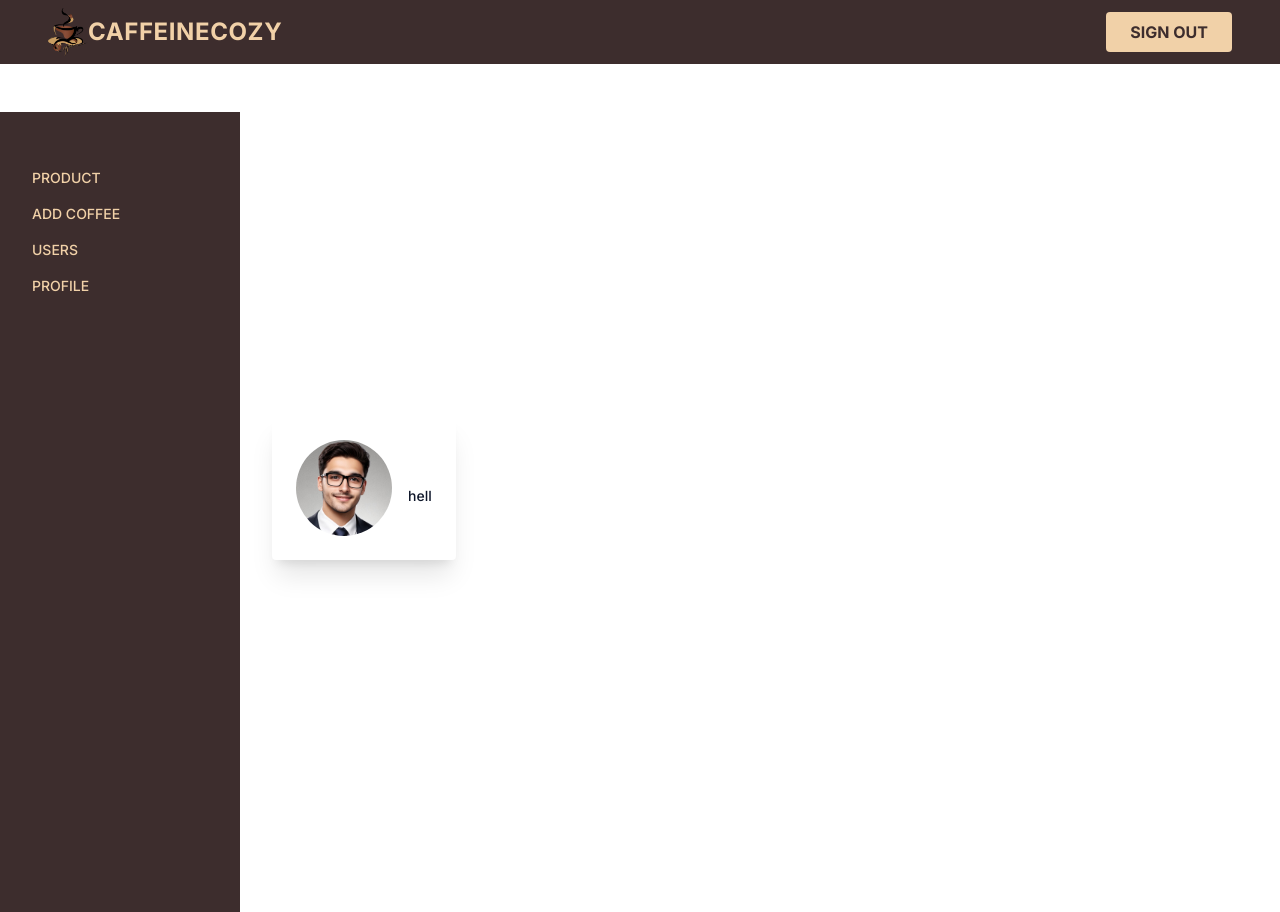
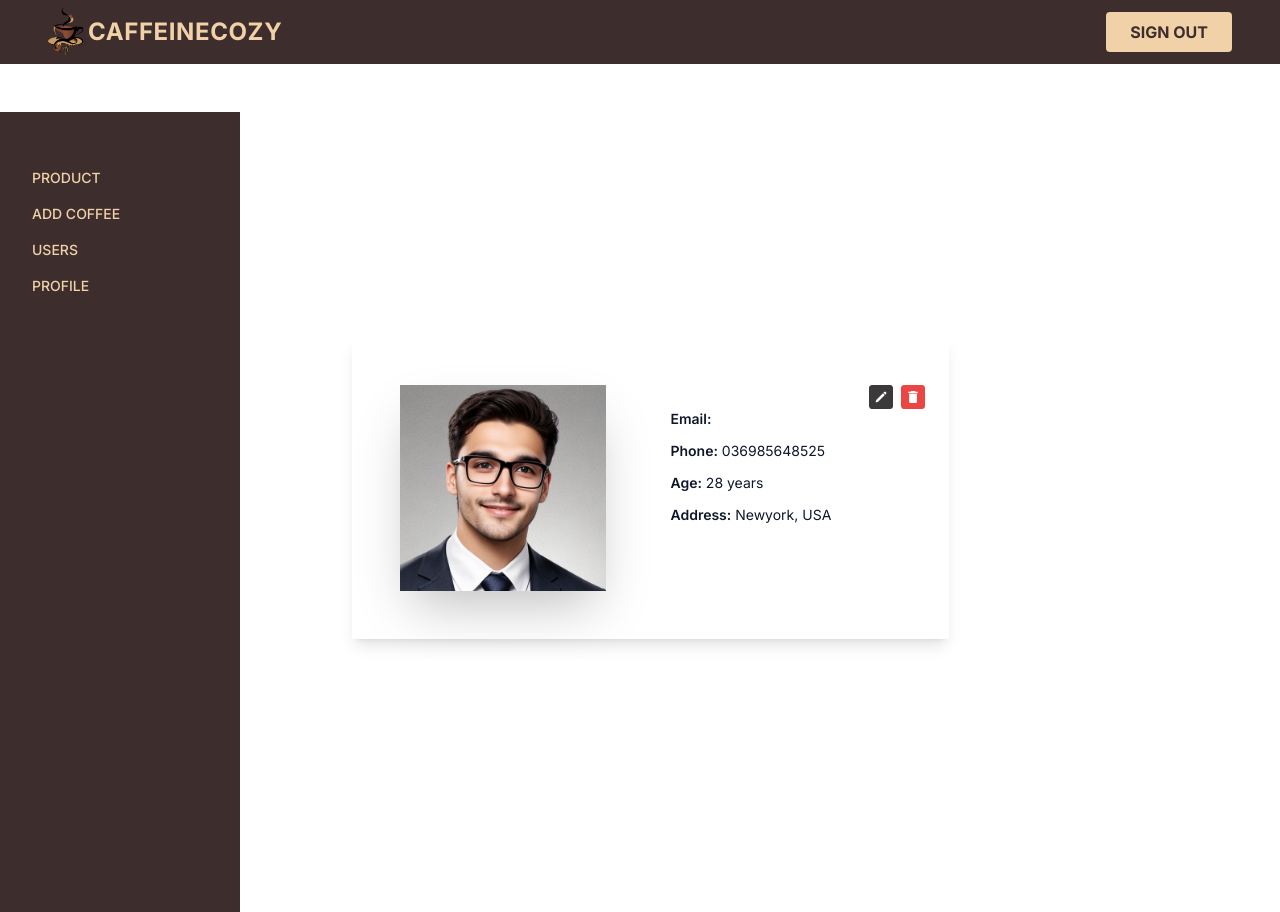
Before and after one commit to QuaziSamiha/Caffeine_Cozy, a Next.js app: page /Dashboard/Profile in a window 1280 px wide. Built offline with nearby package versions, Linux system fonts and the light colour scheme; no server answers.

Commit message:
profile page  done

```diff
--- a/app/Dashboard/Profile/page.js
+++ b/app/Dashboard/Profile/page.js
@@ -1,26 +1,64 @@
 "use client";
 import Image from "next/image";
 import userImage from "@/public/images/user.jpg";
+import updateBtn from "@/public/images/update.png";
+import deleteBtn from "@/public/images/delete.png";
 import { useContext } from "react";
 import { AuthContext } from "@/app/context/AuthProvider";
 
 const Profile = () => {
   const { currentUserEmail, currentUserName } = useContext(AuthContext);
-  console.log(currentUserEmail, currentUserName);
+  // console.log(currentUserEmail, currentUserName);
   return (
     <>
-      <section>
-        <div className="mx-4 bg-base-100 shadow-xl rounded p-6 flex flex-col md:flex-row justify-around items-center">
-          <Image
-            className="h-24 w-24 rounded-full"
-            src={userImage}
-            alt="user"
-          />
-          <div className="mt-4 md:ml-4">
-            <p className="text-[#3d2d2d] font-semibold">{currentUserName}</p>
-            <p className="text-[#0f172a] text-sm font-medium">
-              {currentUserEmail} hell
-            </p>
+      <section className="mx-6 lg:mx-24 my-12 py-6 flex justify-center items-center p-6 bg-base-100 rounded-sm shadow-lg">
+        <div>
+          <div className="flex flex-col md:justify-evenly md:flex-row gap-10">
+            <div className="md:w-1/2">
+              <div className="flex justify-center items-center m-6 shadow-2xl rounded bg-white">
+                <Image
+                  className=""
+                  src={userImage}
+                  alt="coffee user"
+                  width={300}
+                  height={200}
+                />
+              </div>
+            </div>
+            <div className="md:w-1/2  text-sm mt-6 text-[#0f172a]">
+              <div className="flex flex-col-reverse md:flex-row justify-between">
+                <h1 className="text-[#3d2d2d] text-lg xl:text-2xl font-bold uppercase mb-3">
+                  {currentUserName}
+                </h1>
+                {/* based on user role this portion will show -- only admin can see delete and updat button */}
+                <div>
+                  <div className="flex justify-end mb-3 md:mb-0">
+                    <button>
+                      <Image
+                        className="w-6 h-6 mr-2"
+                        src={updateBtn}
+                        alt="Update"
+                      />
+                    </button>
+                    <button>
+                      <Image className="w-6 h-6" src={deleteBtn} alt="Delete" />
+                    </button>
+                  </div>
+                </div>
+              </div>
+              <p className="text-sm mb-3">
+                <span className="font-semibold">Email:</span> {currentUserEmail}
+              </p>
+              <p className="text-sm mb-3">
+                <span className="font-semibold"> Phone:</span> 036985648525
+              </p>
+              <p className="text-sm mb-3">
+                <span className="font-semibold"> Age:</span> 28 years
+              </p>
+              <p className="text-sm mb-3">
+                <span className="font-semibold">Address:</span> Newyork, USA
+              </p>
+            </div>
           </div>
         </div>
       </section>
--- a/app/context/AuthProvider.js
+++ b/app/context/AuthProvider.js
@@ -75,7 +75,7 @@ const AuthProvider = ({ children }) => {
     };
   }, []);
 
-  console.log(currentUserEmail);
+  // console.log(currentUserEmail);
 
   //   used in Navbar component
   const userLogOut = () => {
```
